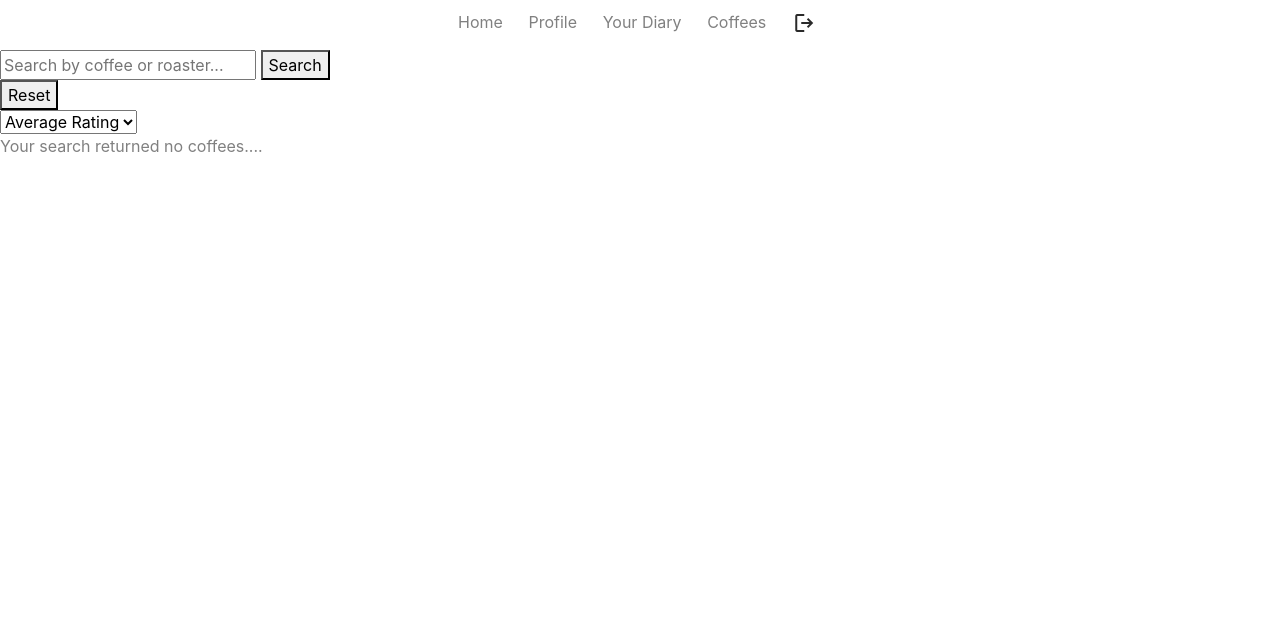
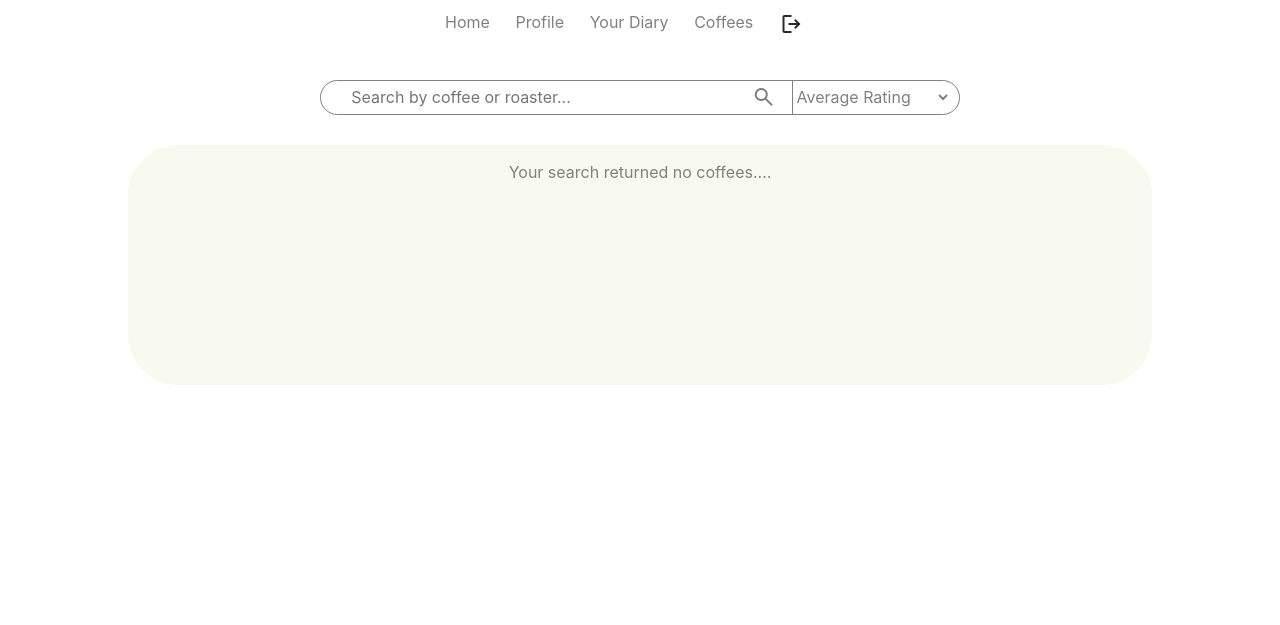
Before and after one commit to hce93/CoffeeApp, a Django app: page /all_coffees in a window 1280 px wide. Shown: the top 625 px of the page. Run offline with Django 4.2, Linux system fonts and the light colour scheme; the visitor is signed in with stand-in values (Sample User, id 1); data that the repository does not hold is empty; some libraries are stand-ins or nearby versions.

Commit message:
20/07/24 commit

```diff
--- a/app/forms.py
+++ b/app/forms.py
@@ -137,6 +137,10 @@ class CommentForm(forms.ModelForm):
     class Meta:
         model = Comments
         fields = ['content']
+        widgets = {
+            'content': forms.Textarea(attrs={'rows': 8, 'cols': 50}),
+        }
     def __init__(self, *args, **kwargs):
         super().__init__(*args, **kwargs)
         self.fields['content'].widget.attrs['placeholder'] = "Comment..."
+        self.fields['content'].label=""
--- a/app/static/reviews.js
+++ b/app/static/reviews.js
@@ -46,7 +46,10 @@ $(document).on('submit', '#review-form', function(event){
 
             }).then(function(){
                 setAverageRating()
+            }).then(function(){
+                truncateText()
             })
+
         },
         error: function(xhr, status, error){
             $('#review-errors').text('An error occured: ' + error).show()
@@ -101,7 +104,7 @@ function showReviewForm(){
     var form = document.getElementById("review-form")
     var display = getComputedStyle(form).display
     if(display == "none"){
-        form.style.display = "block"
+        form.style.display = "flex"
     }else{
         form.style.display = "none"
     }
--- a/app/static/styles.css
+++ b/app/static/styles.css
@@ -206,11 +174,6 @@ p, a{
     height:max(20vh, 150px);
 }
 
-.search_coffee_container{
-    display: flex;
-    flex-wrap: wrap;
-}
-
 .customSearchResultClass{
     font-weight: bold;
     color: blueviolet !important;
@@ -289,10 +252,6 @@ p, a{
         margin:0;
         padding: 15px 0 0 5px;
     }
-    .search-bar{
-        text-align: center;
-        width:100%
-    }
     .video-holder{
         width:100%;
         height:100%
@@ -316,10 +275,12 @@ p, a{
         justify-content: center;
     }
     .search-bar{
-        background-color: seashell;
+        background-color: white;
         border-radius: 20px;
         display: flex;
         justify-content: center;
+        text-align: center;
+        width:100%
     }
     .search-button{
         border: none;
@@ -385,7 +346,7 @@ p, a{
     border-radius: 100px;
 }
 
-.recent-coffee-div{
+.recent-coffee-div, .search-coffee-display{
     height: max(30vh, 200px);
     padding-top: 15px;
     padding-bottom: 15px;
@@ -475,3 +462,158 @@ p, a{
     max-height: 7.5em; /* number of lines * line-height (assumed 1.5em) */
     line-height: 1.5em; /* adjust this to your line height */
 }
+
+.center{
+    text-align: center;
+}
+.line{
+    display: inline-block;
+    position: relative;
+    width:calc(100% - 20vw);
+    color:gray;
+    margin: 0 10vw;
+}
+.line::before, .line::after{
+    background-color: gray;
+    content: '\a0';
+    width: 45%;
+    position: absolute;
+    height: 1px;
+    top: 50%;
+}
+.line::before{
+    left:0;
+}
+.line::after{
+    right:0;
+}
+#show-review-form{
+    display: flex;
+    flex-direction: column;
+    margin: 0 auto;
+    margin-bottom: 2vh;
+    width: fit-content;
+    background-color: rgb(248, 250, 240);
+    border-radius: 20px;
+    padding: 3px 40px;
+}
+
+#review-form{
+    display:none;
+    flex-direction: column;
+    align-items: center;
+    margin-bottom: 2vh;
+}
+
+button{
+    background-color: rgb(248, 250, 240);
+    border: none;
+    border-radius: 20px !important;
+    padding: 0.1rem 2rem;
+}
+
+.comment-form>button{
+    background-color: white;
+}
+
+textarea{
+    border: 1px solid gray;
+    border-radius: 10px 10px 0 10px;
+}
+
+#star-rating{
+    display:flex;
+    padding-bottom: 5px;
+}
+
+/* single review view */
+#single-review-coffee{
+    display: flex;
+    flex-direction: column;
+    width: fit-content;
+    margin: 10px auto 30px auto;
+    justify-content: center;
+    text-align: center;
+    padding: 20px 40px;
+    background-color: rgb(248, 250, 240);
+    border-radius: 50px;
+}
+
+#single-review-coffee>h4{
+    color:gray;
+    font-size: 1.25rem;
+}
+#return-to-coffee{
+    display: flex;
+    flex-direction: row;
+    margin-top: 10px;
+}
+#return-to-coffee>*{
+    padding-right:5px
+}
+
+.no-hover:hover{
+    text-decoration: none;
+}
+
+.modal-dialog{
+    width: fit-content !important;
+    max-width: none !important;
+}
+
+/* search coffee page */
+
+
+.search-coffee-display{
+    justify-content: space-evenly;
+    width: 80%;
+    margin: 0 auto;
+    border-radius: 50px;
+    background-color: rgb(248,250,240);
+}
+.search-bar-container{
+    width: 50%;
+    border: 1px solid gray;
+    border-radius: 20px;
+    margin: 30px auto;
+    display: flex;
+    flex-direction: row;
+    justify-content: space-around;
+    min-width: 500px;
+}
+.search-bar-container>.search-bar{
+    width:70%
+}
+.sort-contianer{
+    width: 25%;
+    border: none;
+    border-left: 1px solid gray;
+    background-color: transparent;
+    font-size: medium;
+    color: gray;
+}
+.sort-contianer:hover{
+    cursor: pointer;
+}
+.search-bar-container>.search-bar>.search-button{
+    padding:0;
+    width:fit-content
+}
+.search-bar-container>.search-bar>.search-text{
+    font-size: medium;
+}
+.pagination>*{
+    color: gray;
+}
+.pagination{
+    justify-content: center;
+    margin:20px auto
+}
+.pagination>.step-links>a:hover{
+    cursor: pointer;
+}
+.step-links{
+    display: flex;
+    flex-direction: row;
+    justify-content: center;
+}
--- a/app/templates/all_coffees.html
+++ b/app/templates/all_coffees.html
@@ -3,13 +3,12 @@
 
 
 {% block content %}
-    <form id="search-form">
-        <input type="text" value="{{search_query}}" name="search" placeholder="Search by coffee or roaster..." >
-        <button type="submit">Search</button>
-    </form>
-    <a href="{% url 'all_coffees' %}"><button type="button">Reset</button></a>
-    <div class="sort">
-        <select id="sort-options">
+    <div class="search-bar-container">
+        <form id="search-form" class="search-bar">
+            <input type="text" class="search-text" value="{{search_query}}" name="search" placeholder="Search by coffee or roaster..." >
+            <button class="search-button" type="submit"><span class="material-symbols-outlined">search</span></button>
+        </form>
+        <select id="sort-options" class="sort-contianer">
             <option value="avg_rating_desc" {% if sort_order == 'avg_rating_desc' %}selected{% endif %}>Average Rating</option>
             <option value="count_rating_desc" {% if sort_order == 'count_rating_desc' %}selected{% endif %}>Review Count</option>
             <option value="title_asc" {% if sort_order == 'title_asc' %}selected{% endif %}>Name (a-z)</option>
@@ -19,12 +18,10 @@
             <option value="date_added_desc" {% if sort_order == 'date_added_desc' %}selected{% endif %}>Most Recent</option>
         </select>
     </div>
-    <div class="search_coffee_container">
+    <div class="search-coffee-display">
         {% if coffees %}
         {% for coffee in coffees %}
-            <div class="coffee">
-                {% include 'short_coffee_display_template.html' with coffee=coffee diary=True in_diary=coffee.in_diary%}
-            </div>
+            {% include 'short_coffee_display_template.html' with coffee=coffee diary=True in_diary=coffee.in_diary%}
         {% endfor %}
         {% else %}
             <p>Your search returned no coffees....</p>
@@ -35,8 +32,12 @@
         <div class="pagination">
             <span class="step-links">
                 {% if coffees.has_previous %}
-                    <a onclick="changePage(1)">&laquo; first</a>
-                    <a onclick="changePage({{ coffees.previous_page_number }})">previous</a>
+                    <a onclick="changePage(1)"><span class="material-symbols-outlined">
+                        first_page
+                        </span></a>
+                    <a onclick="changePage({{ coffees.previous_page_number }})"><span class="material-symbols-outlined">
+                        keyboard_arrow_left
+                        </span></a>
                 {% endif %}
 
                 <span class="current">
@@ -44,8 +45,12 @@
                 </span>
 
                 {% if coffees.has_next %}
-                    <a onclick="changePage({{ coffees.next_page_number }})" >next</a>
-                    <a onclick="changePage({{ coffees.paginator.num_pages }})" >last &raquo;</a>
+                    <a onclick="changePage({{ coffees.next_page_number }})" ><span class="material-symbols-outlined">
+                        keyboard_arrow_right
+                        </span></a>
+                    <a onclick="changePage({{ coffees.paginator.num_pages }})" ><span class="material-symbols-outlined">
+                        last_page
+                        </span></a>
                 {% endif %}
             </span>
         </div>
--- a/app/templates/diary.html
+++ b/app/templates/diary.html
@@ -54,7 +54,7 @@
             <button type="submit">Search</button>
         </form>
         <button id="reset_button">Reset</button>
-        <div class="search_coffee_container" id="coffee_search"></div>
+        <div class="search-coffee-container" id="coffee_search"></div>
     </div>
     <div class="pagination" id="pagination_holder">
         <span class="step-links" id="pagination_previous_holder"></span>
--- a/app/templates/index.html
+++ b/app/templates/index.html
@@ -66,6 +66,7 @@
 <script src="{% static 'star-rating.js' %}" id="url"></script>
 <script src="{% static 'add-diary.js' %}" id="url"></script>
 <script src="{% static 'bookmark.js' %}" id="url"></script>
+<script src="{% static 'truncate-text.js' %}" id="url"></script>
 <script>
   var play_pause_btn = document.getElementById('play-pause-button')
   var video = document.getElementById('coffee-pour')
--- a/app/templates/short_coffee_display_template.html
+++ b/app/templates/short_coffee_display_template.html
@@ -1,6 +1,6 @@
 <div class="short-coffee-display">
     <a class="coffee-link" href='{% url "coffee" coffee.slug %}'>
-        <p>{{coffee.title}} - {{coffee.roaster}}</p>
+        <p class="key">{{coffee.title}} - {{coffee.roaster}}</p>
         <img src="{{coffee.image}}">
     </a>
     <div id="avg-rating-holder">
--- a/app/templates/single_comment_template.html
+++ b/app/templates/single_comment_template.html
@@ -10,7 +10,7 @@
                 </button>
             {% else %}
             {% if user.is_authenticated %}
-                <button onclick="toggleDiv(this)" class="btn comment">
+                <button onclick="toggleDiv(this)" class="btn comment" title="Add comment">
             {% else %}
                 <button class="btn comment">
             {% endif %}
@@ -18,7 +18,7 @@
                 </button>
                 {% if comment.3 %}
                     <span class="material-symbols-outlined delete" value={{comment.0.id}}>delete</span>
-                    <span class="material-symbols-outlined edit-review-comment" value={{comment.0.id}} type="comment">edit</span>
+                    <span class="material-symbols-outlined edit-review-comment" value={{comment.0.id}} type="comment" title="Edit comment">edit</span>
                     {% include 'edit_review_template.html' with content=comment.0.content id=comment.0.id comment=True hidden=False record_type="comment"%}
                 {% endif %}
             {% endif %}
--- a/app/views.py
+++ b/app/views.py
@@ -462,7 +462,6 @@ def coffee(request, slug):
 
 # function to serve ajax requests to like comments/reviews/coffees
 def like_item(request, id):
-    print("Like!!")
     msg="failed"
     count=0
     user=request.user
@@ -905,8 +904,10 @@ def review(request, id):
         "coffee_image":coffee['image'],
         "coffee_title":coffee['title'],
         "coffee_roaster":coffee['roaster'],
+        "coffee":coffee,
         "single_review":True
     }
+    print("COFFEE: ", coffee)
     return render(request, 'single_review.html', context)
 
 
```
Also changed, not shown: other parts of app/static/styles.css (+30 -36 lines), app/static/edit-forms.js (+10 -2 lines), app/static/truncate-text.js (+9 -7 lines), app/templates/coffee.html (+9 -7 lines), app/templates/edit_review_template.html (+8 -2 lines), app/templates/review_template.html (+4 -4 lines), app/templates/single_review.html (+9 -3 lines).
